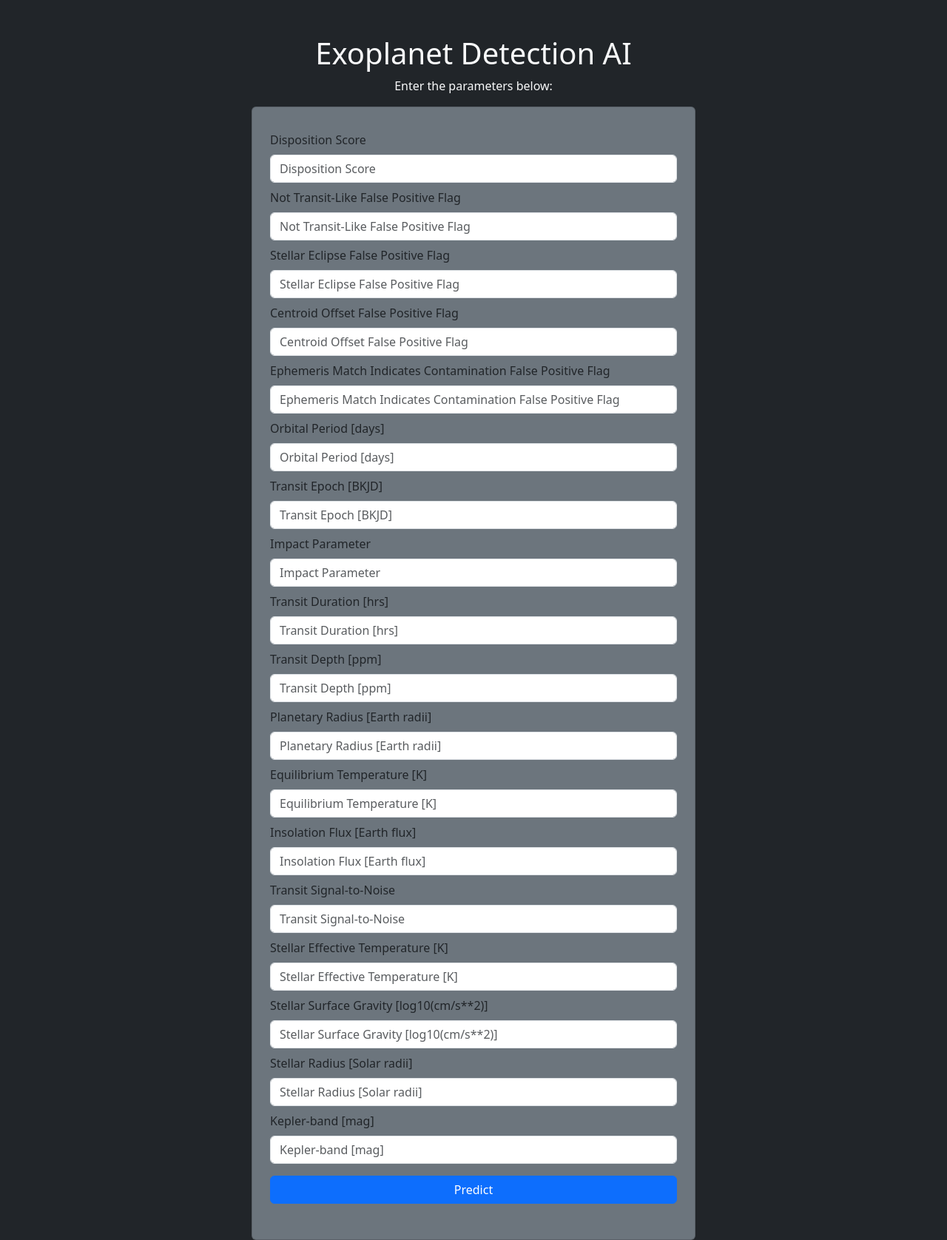
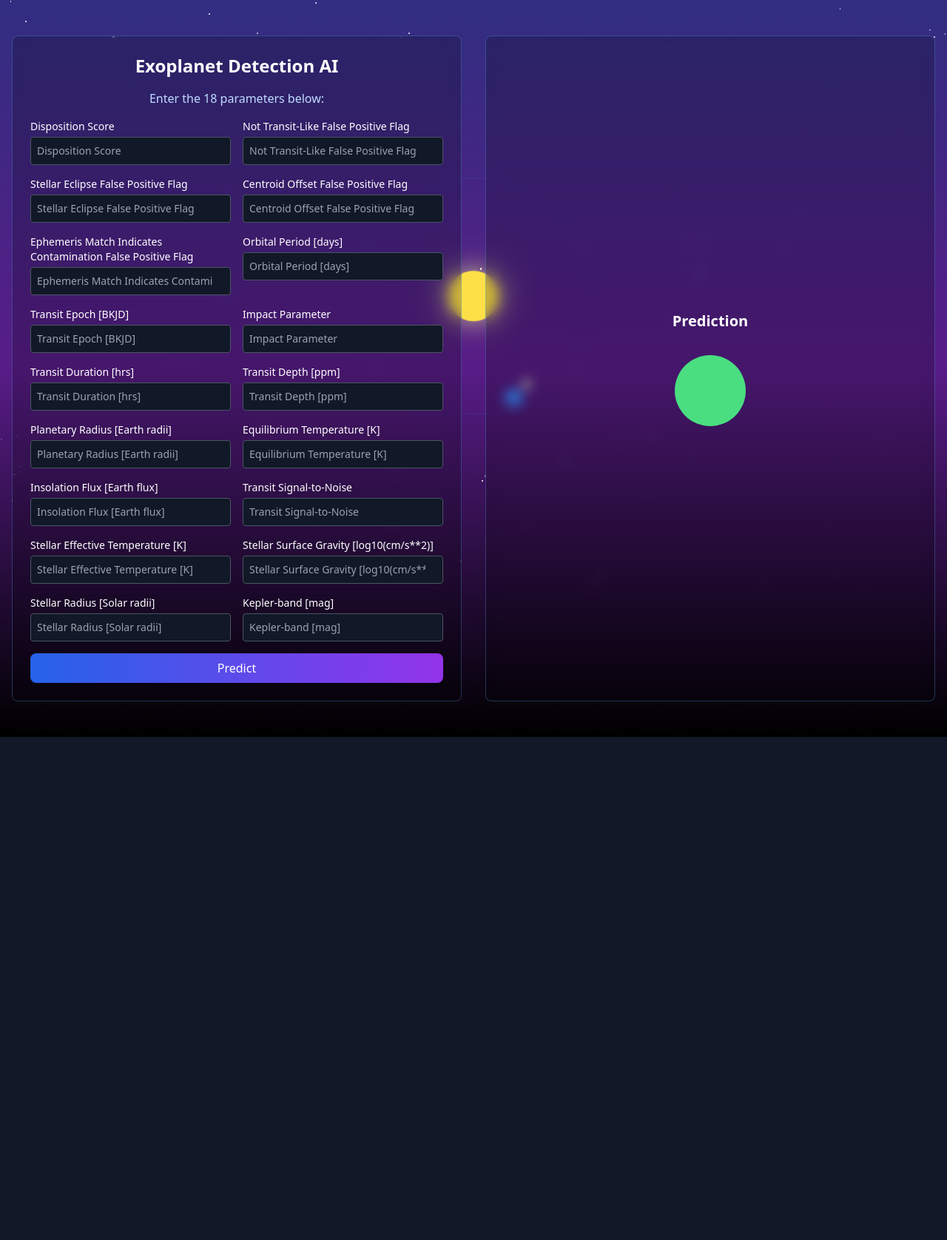
Before and after one commit to ABIN-KC/exoplanet_app, a Flask app: template templates/index.html in a window 1280 px wide. Shown: the whole page at 74% size. After the commit the page ends 996 px from the top, so only its background shows below. Run offline with Flask 3, Linux system fonts and the light colour scheme; the template is opened without the code that fills it, so the values that code supplies are empty; parts of the project's set-up code (start-up, migrations or seed data) failed here and were passed over; some libraries are stand-ins or nearby versions.

Commit message:
Final commit

```diff
--- a/app.py
+++ b/app.py
@@ -1,22 +1,25 @@
-from flask import Flask, request, jsonify
+from flask import Flask, request, jsonify, render_template
 from flask_cors import CORS
 import joblib
 
 app = Flask(__name__)
-model = joblib.load("exoplanet_model.pkl")  # load your trained model
 CORS(app)
+
+# Load your model
+model = joblib.load("exoplanet_model.pkl")
 
 @app.route('/')
 def home():
-    return "Exoplanet AI API is running!"
+    return render_template("index.html")
 
 @app.route('/predict', methods=['POST'])
 def predict():
-    data = request.get_json()  # get JSON input
-    features = [data[f] for f in [
-        'input1', 'input2', 'input3', 'input4', 'input5', 'input6',
-        'input7', 'input8', 'input9', 'input10', 'input11', 'input12',
-        'input13', 'input14', 'input15', 'input16', 'input17', 'input18'
+    data = request.get_json()
+    features = [data.get(f, 0) for f in [
+        "koi_score","koi_fpflag_nt","koi_fpflag_ss","koi_fpflag_co",
+        "koi_fpflag_ec","koi_period","koi_time0bk","koi_impact",
+        "koi_duration","koi_depth","koi_prad","koi_teq","koi_insol",
+        "koi_model_snr","koi_steff","koi_slogg","koi_srad","koi_kepmag"
     ]]
     result = model.predict([features])[0]
     return jsonify({"prediction": str(result)})
--- a/templates/index.html
+++ b/templates/index.html
@@ -1,117 +1,234 @@
 <!DOCTYPE html>
-<html>
+<html lang="en">
 <head>
+<meta charset="UTF-8">
+<meta name="viewport" content="width=device-width, initial-scale=1.0">
 <title>Exoplanet Detector</title>
-  <link rel="stylesheet" href="https://cdn.jsdelivr.net/npm/bootstrap@5.3.3/dist/css/bootstrap.min.css">
+<script src="https://cdn.tailwindcss.com"></script>
+<style>
+  /* Splash Screen */
+  #splash {
+    position: fixed;
+    inset: 0;
+    background: linear-gradient(to bottom, #1e0e4b, #4b1073, #000000); /* same as main page */
+    display: flex;
+    align-items: center;
+    justify-content: center;
+    z-index: 50;
+    color: white;
+    font-size: 3rem;
+    font-weight: bold;
+    opacity: 1;
+    transition: opacity 1.5s ease;
+  }
+
+  /* Stars and animations */
+  @keyframes twinkle { 0% { opacity: 0.3; } 100% { opacity: 1; } }
+  @keyframes rotate { from { transform: rotate(0deg); } to { transform: rotate(360deg); } }
+  @keyframes pulse-star { 0%, 100% { transform: scale(1); } 50% { transform: scale(1.1); } }
+  @keyframes pulse-planet { 0%, 100% { transform: scale(1); } 50% { transform: scale(1.05); } }
+  @keyframes flash { 0%, 100% { opacity: 1; } 50% { opacity: 0.4; } }
+
+  .star { animation: twinkle 2s infinite alternate; }
+  .central-star { animation: pulse-star 3s infinite; box-shadow: 0 0 30px rgba(255, 255, 150, 0.6), 0 0 60px rgba(255, 255, 150, 0.3); }
+
+  .planet-orbit {
+    position: absolute;
+    top: 50%; left: 50%;
+    width: 320px; height: 320px;
+    margin: -160px 0 0 -160px;
+    border: 1px dashed rgba(59, 130, 246, 0.3);
+    border-radius: 50%;
+    animation: rotate 15s linear infinite;
+  }
+
+  .planet {
+    position: absolute;
+    top: 50%; left: 50%;
+    margin-left: -12px;
+    margin-top: -160px;
+    width: 24px; height: 24px;
+    background-color: #3b82f6;
+    border-radius: 50%;
+    animation: pulse-planet 2s infinite;
+  }
+
+  .moon-orbit {
+    position: absolute;
+    top: 50%; left: 50%;
+    width: 60px; height: 60px;
+    margin-left: -30px; margin-top: -30px;
+    border-radius: 50%;
+    animation: rotate 5s linear infinite reverse;
+  }
+
+  .moon {
+    position: absolute;
+    top: 50%; left: 50%;
+    margin-left: -6px;
+    margin-top: -30px;
+    width: 12px; height: 12px;
+    background-color: #ccc;
+    border-radius: 50%;
+  }
+
+  .flash-output { animation: flash 1s infinite; }
+  #stars-container, .central-star, .planet-orbit, .planet, .moon-orbit, .moon {
+    pointer-events: none;
+  }
+
+  /* Planet fill transition */
+  #planet-fill {
+    transition: background 0.5s ease;
+  }
+
+  /* Hide space elements initially */
+  #space-elements {
+    opacity: 0;
+    transition: opacity 1s ease;
+  }
+</style>
 </head>
-<body class="bg-dark text-light">
-  <div class="container text-center mt-5">
-    <h1>Exoplanet Detection AI</h1>
-    <p>Enter the parameters below:</p>
+<body class="min-h-screen relative overflow-x-hidden bg-gradient-to-b from-indigo-900 via-purple-900 to-black text-white">
 
-    <div class="card bg-secondary p-4 mx-auto" style="max-width: 600px;">
-      <div id="inputs"></div>
-      <button id="predict-btn" class="btn btn-primary w-100 mt-3">Predict</button>
-      <h4 class="mt-3" id="output"></h4>
+<!-- Splash Screen -->
+<div id="splash">NASA SPACEAPPS</div>
+
+<!-- Stars, Sun, Planet (hidden initially) -->
+<div class="fixed inset-0 overflow-hidden" id="space-elements">
+  <div id="stars-container" class="absolute inset-0"></div>
+
+  <!-- Central Star -->
+  <div class="absolute top-1/2 left-1/2 transform -translate-x-1/2 -translate-y-1/2">
+    <div class="w-16 h-16 bg-yellow-300 rounded-full central-star"></div>
+  </div>
+
+  <!-- Planet orbit -->
+  <div class="planet-orbit">
+    <div class="planet">
+      <div class="moon-orbit">
+        <div class="moon"></div>
+      </div>
+    </div>
+  </div>
+</div>
+
+<!-- Main Container -->
+<div id="main-content" class="relative z-10 container mx-auto px-4 py-12 grid grid-cols-1 lg:grid-cols-2 gap-8 opacity-0 transition-opacity duration-1000">
+  <!-- Input Form -->
+  <div class="bg-black/20 backdrop-blur border border-blue-400/30 rounded-lg p-6 space-y-4">
+    <h1 class="text-2xl font-bold text-center mb-4">Exoplanet Detection AI</h1>
+    <p class="text-blue-200 text-center mb-4">Enter the 18 parameters below:</p>
+    <div id="inputs" class="grid grid-cols-2 gap-4 text-sm"></div>
+    <button id="predict-btn" class="w-full bg-gradient-to-r from-blue-600 to-purple-600 py-2 rounded-lg hover:from-blue-700 hover:to-purple-700 mt-4">Predict</button>
+  </div>
+
+  <!-- Output Section -->
+  <div class="bg-black/20 backdrop-blur border border-blue-400/30 rounded-lg p-6 flex flex-col items-center justify-center">
+    <h2 class="text-xl font-bold mb-4">Prediction</h2>
+    <div id="output-container" class="flex flex-col items-center">
+      <div id="output" class="text-3xl font-extrabold flash-output mb-4"></div>
+      <!-- Planet fill -->
+      <div id="planet-fill" class="w-24 h-24 rounded-full bg-green-400"></div>
+    </div>
   </div>
 </div>
 
 <script>
 document.addEventListener("DOMContentLoaded", () => {
-      // Model feature names
+  const splash = document.getElementById("splash");
+  const mainContent = document.getElementById("main-content");
+  const spaceElements = document.getElementById("space-elements");
+
+  // Splash fade and reveal main content + space elements
+  setTimeout(() => {
+    splash.style.opacity = "0";
+    setTimeout(() => {
+      splash.style.display = "none";
+      mainContent.style.opacity = "1";
+      spaceElements.style.opacity = "1";
+    }, 1500);
+  }, 2000);
+
+  // Generate input fields
   const featureNames = [
-        "koi_score",
-        "koi_fpflag_nt",
-        "koi_fpflag_ss",
-        "koi_fpflag_co",
-        "koi_fpflag_ec",
-        "koi_period",
-        "koi_time0bk",
-        "koi_impact",
-        "koi_duration",
-        "koi_depth",
-        "koi_prad",
-        "koi_teq",
-        "koi_insol",
-        "koi_model_snr",
-        "koi_steff",
-        "koi_slogg",
-        "koi_srad",
-        "koi_kepmag"
+    "koi_score","koi_fpflag_nt","koi_fpflag_ss","koi_fpflag_co","koi_fpflag_ec",
+    "koi_period","koi_time0bk","koi_impact","koi_duration","koi_depth",
+    "koi_prad","koi_teq","koi_insol","koi_model_snr","koi_steff",
+    "koi_slogg","koi_srad","koi_kepmag"
   ];
-
-      // Friendly labels for users
   const friendlyLabels = [
-        "Disposition Score",
-        "Not Transit-Like False Positive Flag",
-        "Stellar Eclipse False Positive Flag",
-        "Centroid Offset False Positive Flag",
-        "Ephemeris Match Indicates Contamination False Positive Flag",
-        "Orbital Period [days]",
-        "Transit Epoch [BKJD]",
-        "Impact Parameter",
-        "Transit Duration [hrs]",
-        "Transit Depth [ppm]",
-        "Planetary Radius [Earth radii]",
-        "Equilibrium Temperature [K]",
-        "Insolation Flux [Earth flux]",
-        "Transit Signal-to-Noise",
-        "Stellar Effective Temperature [K]",
-        "Stellar Surface Gravity [log10(cm/s**2)]",
-        "Stellar Radius [Solar radii]",
-        "Kepler-band [mag]"
+    "Disposition Score","Not Transit-Like False Positive Flag","Stellar Eclipse False Positive Flag",
+    "Centroid Offset False Positive Flag","Ephemeris Match Indicates Contamination False Positive Flag",
+    "Orbital Period [days]","Transit Epoch [BKJD]","Impact Parameter","Transit Duration [hrs]",
+    "Transit Depth [ppm]","Planetary Radius [Earth radii]","Equilibrium Temperature [K]",
+    "Insolation Flux [Earth flux]","Transit Signal-to-Noise","Stellar Effective Temperature [K]",
+    "Stellar Surface Gravity [log10(cm/s**2)]","Stellar Radius [Solar radii]","Kepler-band [mag]"
   ];
-
-      // Container div for inputs
   const inputsDiv = document.getElementById("inputs");
-
-      // Create 18 inputs dynamically
   featureNames.forEach((name, idx) => {
+    const div = document.createElement("div");
+    div.className = "flex flex-col";
     const label = document.createElement("label");
     label.innerText = friendlyLabels[idx];
-        label.className = "form-label mt-2 text-start";
-        label.style.display = "block";
-
+    label.className = "mb-1";
     const input = document.createElement("input");
     input.type = "number";
-        input.className = "form-control";
     input.id = name;
     input.placeholder = friendlyLabels[idx];
-
-        inputsDiv.appendChild(label);
-        inputsDiv.appendChild(input);
+    input.className = "p-2 rounded bg-gray-900 text-white border border-gray-600 focus:border-blue-400 focus:outline-none";
+    div.appendChild(label); div.appendChild(input); inputsDiv.appendChild(div);
   });
 
-      // Predict button click
+  // Predict button
   document.getElementById("predict-btn").addEventListener("click", async () => {
     const inputData = {};
     featureNames.forEach(name => {
       const value = parseFloat(document.getElementById(name).value);
-          inputData[name] = isNaN(value) ? 0 : value; // default 0 if empty
+      inputData[name] = isNaN(value) ? 0 : value;
     });
-
     try {
-          const response = await fetch("https://exoplanet-zotp.onrender.com/predict", {
+      const response = await fetch("http://127.0.0.1:5000/predict", {
         method: "POST",
         headers: { "Content-Type": "application/json" },
         body: JSON.stringify(inputData)
       });
-
       const data = await response.json();
       const output = document.getElementById("output");
+      const planetFill = document.getElementById("planet-fill");
+
       if (data.prediction === "1") {
         output.innerText = "Exoplanet";
-            output.style.color = "lime";
+        output.style.color = "#7CFC00";
       } else {
         output.innerText = "Not Exoplanet";
-            output.style.color = "red";
+        output.style.color = "#FF4500";
       }
+
+      const fillPercent = Math.round(data.confidence * 100);
+      planetFill.style.background = `conic-gradient(#7CFC00 ${fillPercent}%, transparent ${fillPercent}%)`;
+
     } catch (err) {
-          document.getElementById("output").innerText = "Error connecting to API";
-          document.getElementById("output").style.color = "yellow";
+      const output = document.getElementById("output");
+      output.innerText = "Error connecting to API";
+      output.style.color = "yellow";
       console.error(err);
     }
   });
+
+  // Generate stars
+  const starsContainer = document.getElementById('stars-container');
+  for (let i = 0; i < 100; i++) {
+    const star = document.createElement('div');
+    star.className = 'absolute bg-white rounded-full star';
+    star.style.left = Math.random() * 100 + '%';
+    star.style.top = Math.random() * 100 + '%';
+    star.style.width = (Math.random() * 2 + 1) + 'px';
+    star.style.height = (Math.random() * 2 + 1) + 'px';
+    star.style.animationDelay = Math.random() * 2 + 's';
+    star.style.animationDuration = (Math.random() * 3 + 2) + 's';
+    starsContainer.appendChild(star);
+  }
 });
 </script>
 </body>
```
Lines whose indentation alone changed are shown as unchanged.
